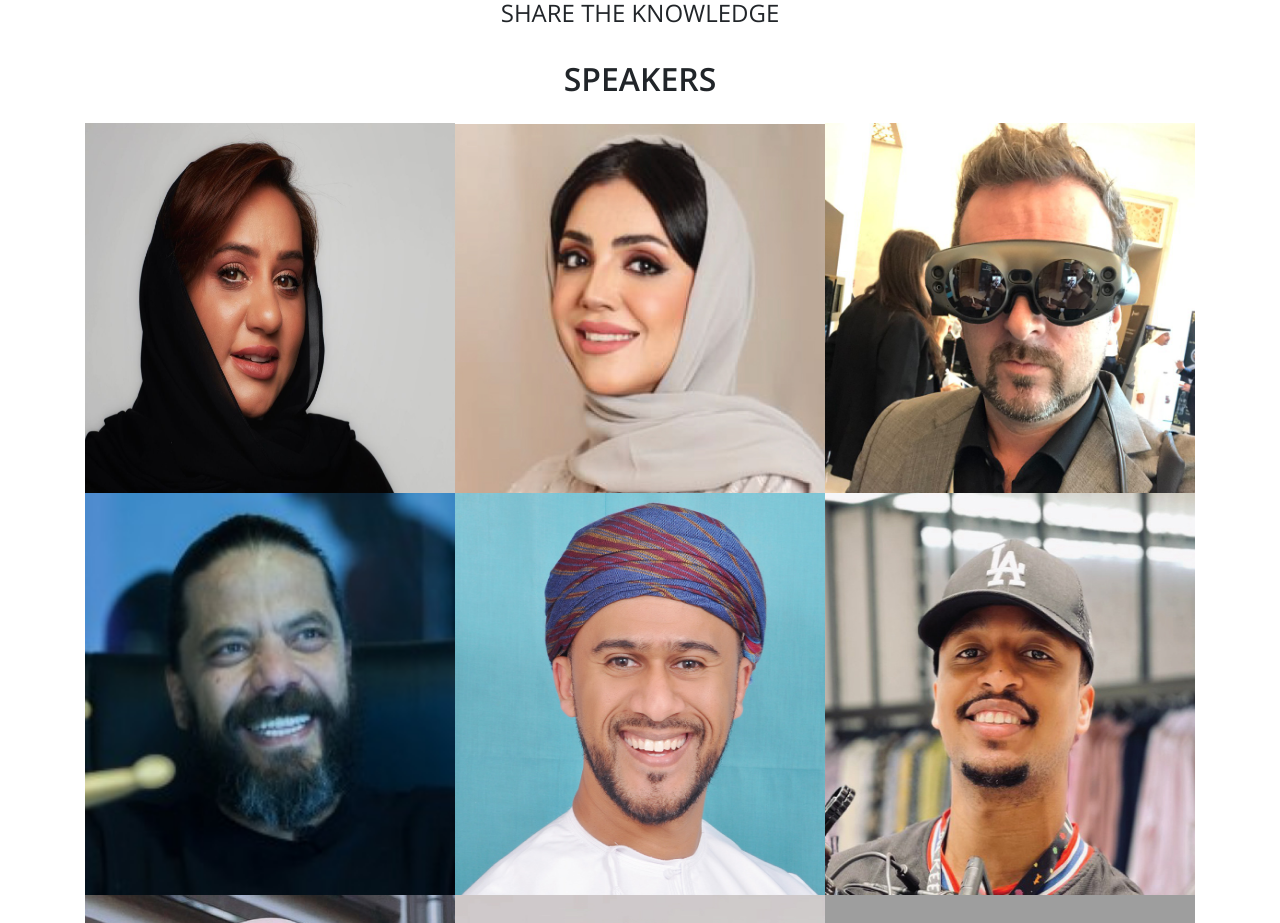
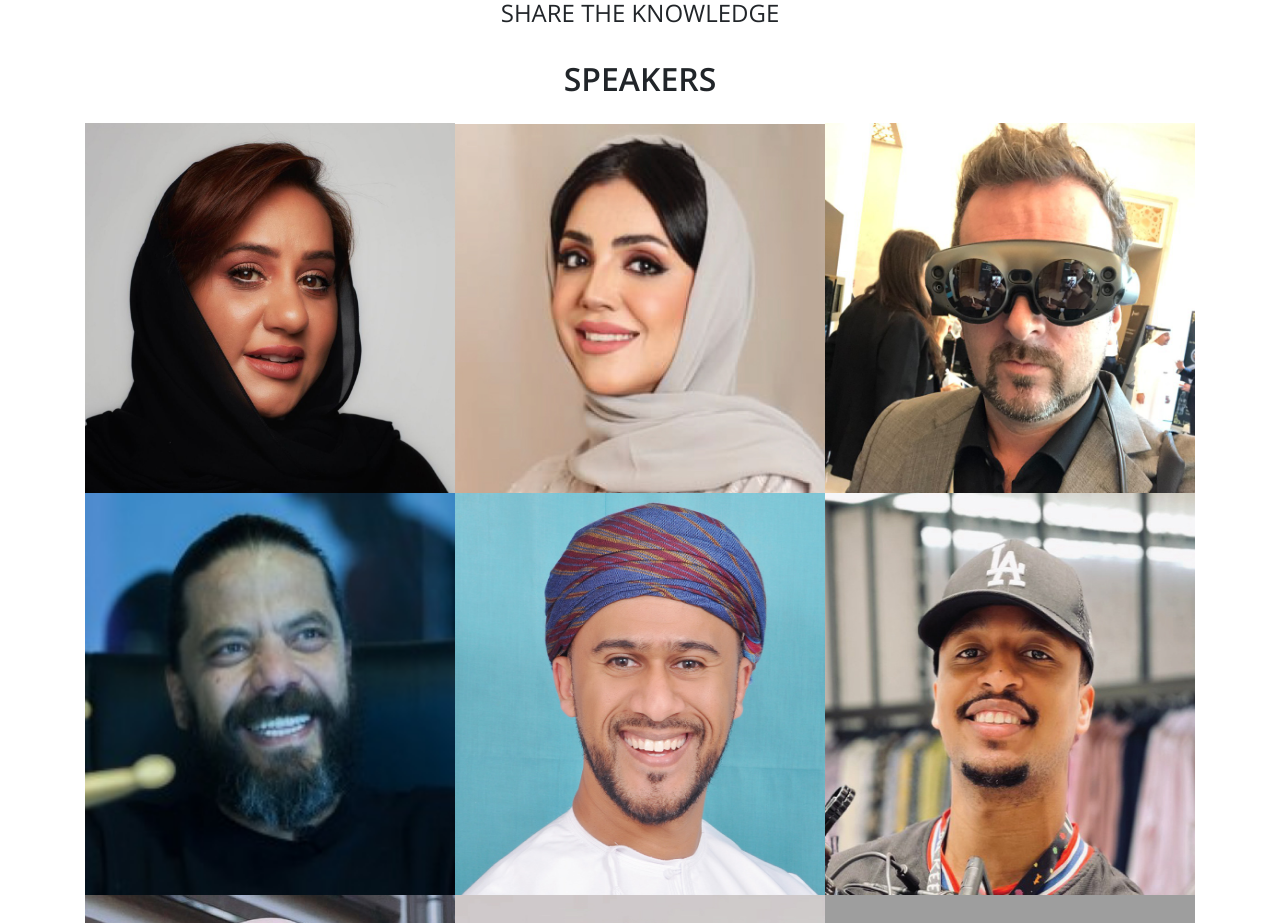
Before and after one commit to hoseinsedaqat/Osmw, a Vue app: page / in a window 1280 px wide. Shown: the part 4100-5023 px from the top of the page. Built offline with nearby package versions, Linux system fonts and the light colour scheme; grey boxes are pictures that could not be loaded.

Commit message:
add/new-changes-p8

```diff
--- a/src/data/SpeakerPageData.js
+++ b/src/data/SpeakerPageData.js
@@ -1,4 +1,4 @@
-import SpeakerOne from '@/assets/Images/IMG-20220523-WA0004.jpg';
+import SpeakerOne from '@/assets/Images/HHnewPhoto.jpg';
 import SpeakerTwo from '@/assets/Images/SpeakerNewImages/Hala Al Zadjali 496x517.jpg';
 import SpeakerThree from '@/assets/Images/SpeakerNewImages/Steve Bambury 496x517.jpg';
 import SpeakerFour from '@/assets/Images/SpeakerNewImages/Maged Farrag 496x517.jpg';
--- a/src/data/SpeakersData.js
+++ b/src/data/SpeakersData.js
@@ -1,4 +1,4 @@
-import SpeakerOne from '@/assets/Images/IMG-20220523-WA0004.jpg';
+import SpeakerOne from '@/assets/Images/HHnewPhoto.jpg';
 import SpeakerTwo from '@/assets/Images/Hala Al Zadjali.jpg';
 import SpeakerThree from '@/assets/Images/1579850100816.jpg';
 import SpeakerFour from '@/assets/Images/Maged Farrag-Creative and Managing Director at 5dVR.jpeg';
--- a/src/views/Home/Components/SpeakersHome.vue
+++ b/src/views/Home/Components/SpeakersHome.vue
@@ -7,7 +7,7 @@
       <div class="row no-gutters">
         <div class="col-12 col-lg-4 col-md-4 col-sm-6 col-xs-6" id="speakersMain">
           <img
-            src="@/assets/Images/IMG-20220523-WA0004.jpg"
+            src="@/assets/Images/HHnewPhoto.jpg"
             alt=""
             class="speakersImg h-100"
           />
@@ -190,7 +190,7 @@
         <div class="col-12 col-lg-4 col-md-4 col-sm-6 col-xs-6 my-5">
           <router-link to="/speaker/H.H.SayeedaBasmaAlSaid">
             <img
-              src="@/assets/Images/IMG-20220523-WA0004.jpg"
+              src="@/assets/Images/HHnewPhoto.jpg"
               alt=""
               class="speakersImg"
               style="height: 402px"
```
Also changed, not shown: src/assets/Images/HHnewPhoto.jpg (added).
